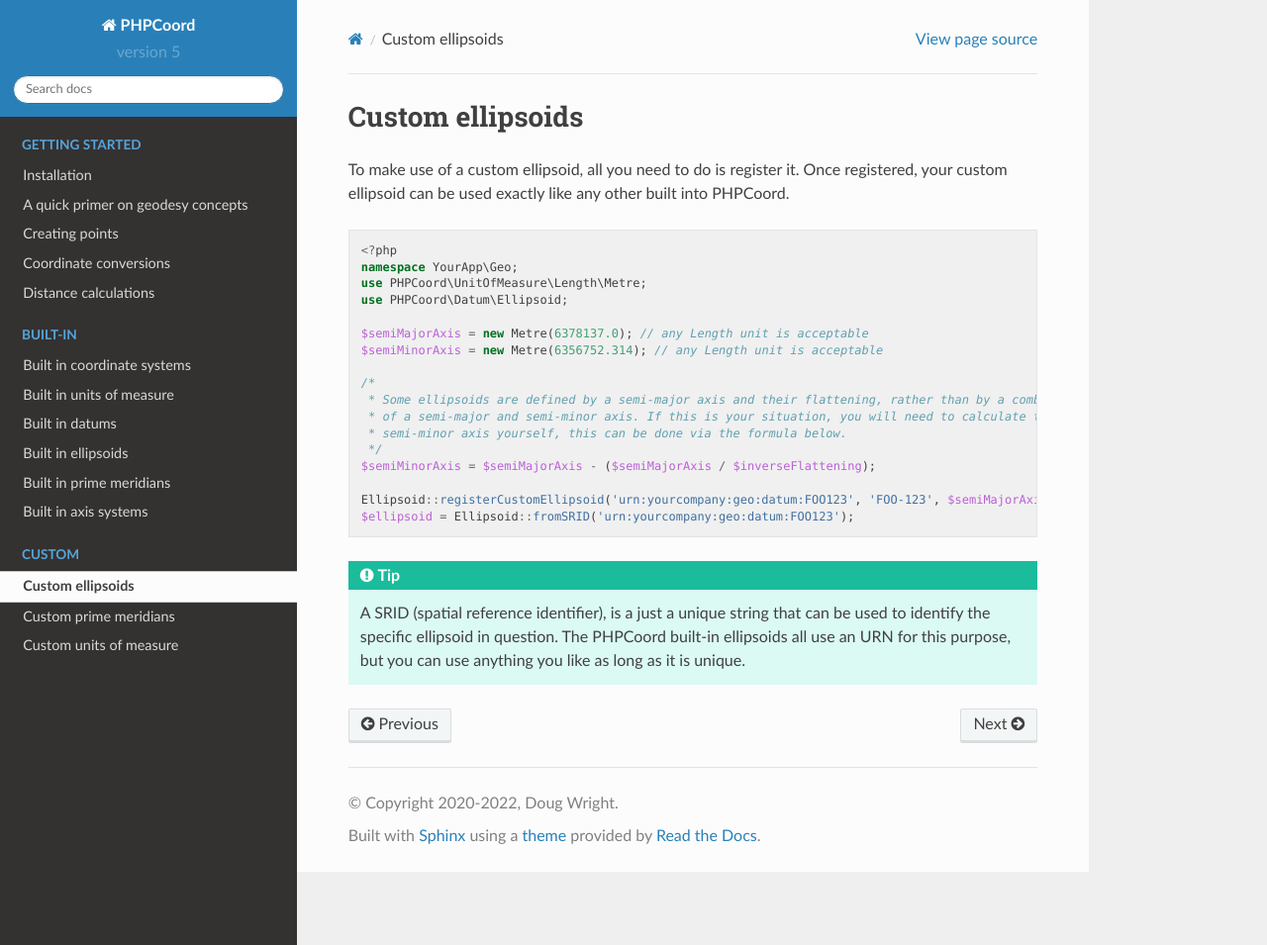
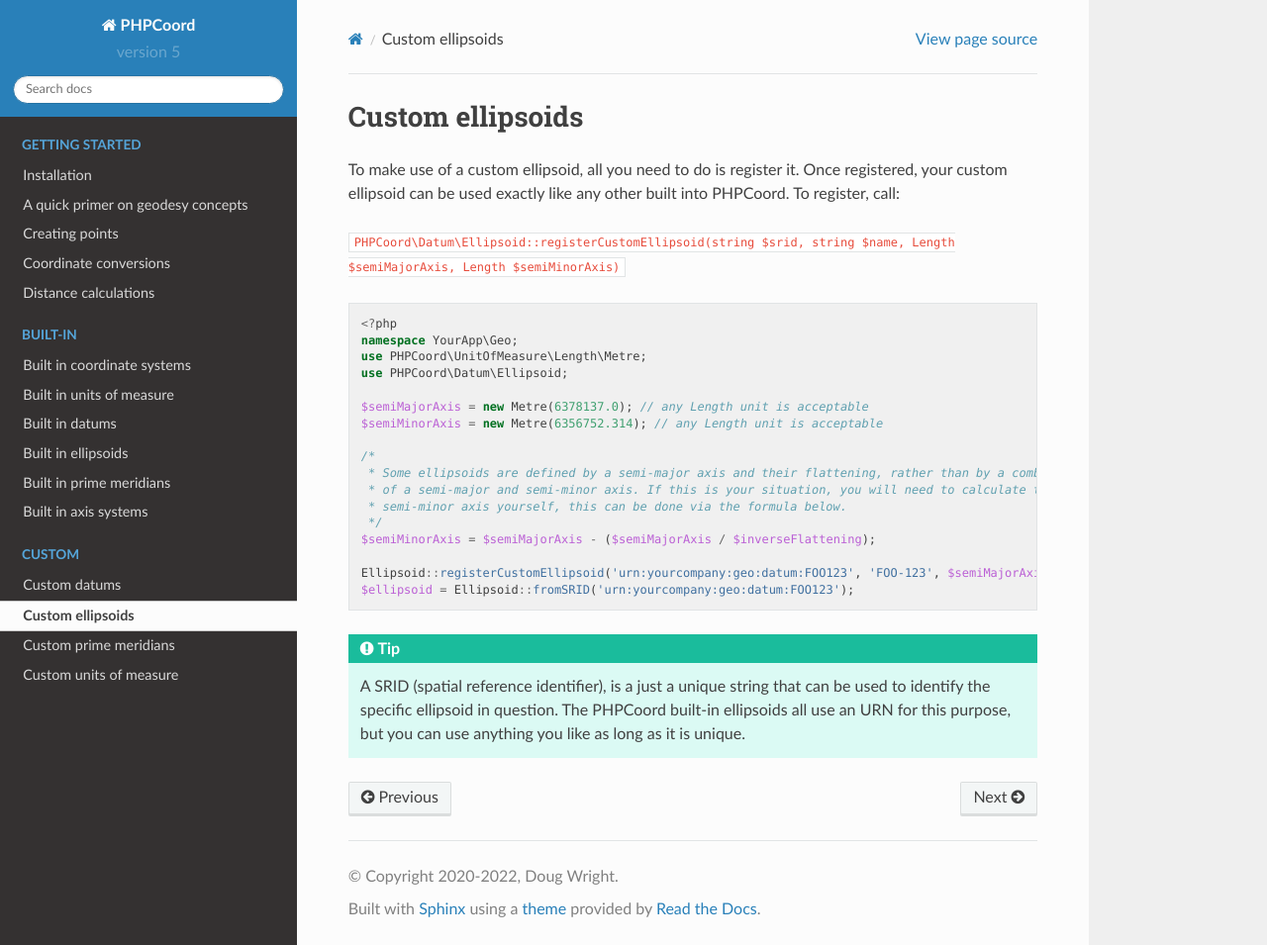
Before and after one commit to dvdoug/PHPCoord, a Sphinx documentation site: the page built from docs/custom_ellipsoids.rst, in a window 1280 px wide and 955 px high. Shown: the whole window at 99% size. Built offline with Sphinx 7.4.7 and the Read the Docs theme 2.0.0, drawn with Linux system fonts in a browser that asks for light colours.

Commit message:
Document custom datums

```diff
--- a/docs/custom_ellipsoids.rst
+++ b/docs/custom_ellipsoids.rst
@@ -2,7 +2,9 @@ Custom ellipsoids
 =================
 
 To make use of a custom ellipsoid, all you need to do is register it. Once registered, your custom ellipsoid can be
-used exactly like any other built into PHPCoord.
+used exactly like any other built into PHPCoord. To register, call:
+
+``PHPCoord\Datum\Ellipsoid::registerCustomEllipsoid(string $srid, string $name, Length $semiMajorAxis, Length $semiMinorAxis)``
 
 .. code-block:: php
 
--- a/docs/custom_prime_meridians.rst
+++ b/docs/custom_prime_meridians.rst
@@ -2,7 +2,9 @@ Custom prime meridians
 ======================
 
 To make use of a custom prime meridian, all you need to do is register it. Once registered, your custom meridian can be
-used exactly like any other built into PHPCoord.
+used exactly like any other built into PHPCoord. To register, call:
+
+``PHPCoord\Datum\PrimeMeridian::registerCustomMeridian(string $srid, string $name, Angle $longitudeFromGreenwich)``
 
 .. code-block:: php
 
--- a/docs/index.rst
+++ b/docs/index.rst
@@ -48,6 +48,7 @@ See `license.txt`_ for full details.
     :maxdepth: 1
     :caption: Custom
 
+    custom_datums
     custom_ellipsoids
     custom_prime_meridians
     custom_units
```
Also changed, not shown: docs/custom_datums.rst (added, +31 -0 lines), 2 other files.
